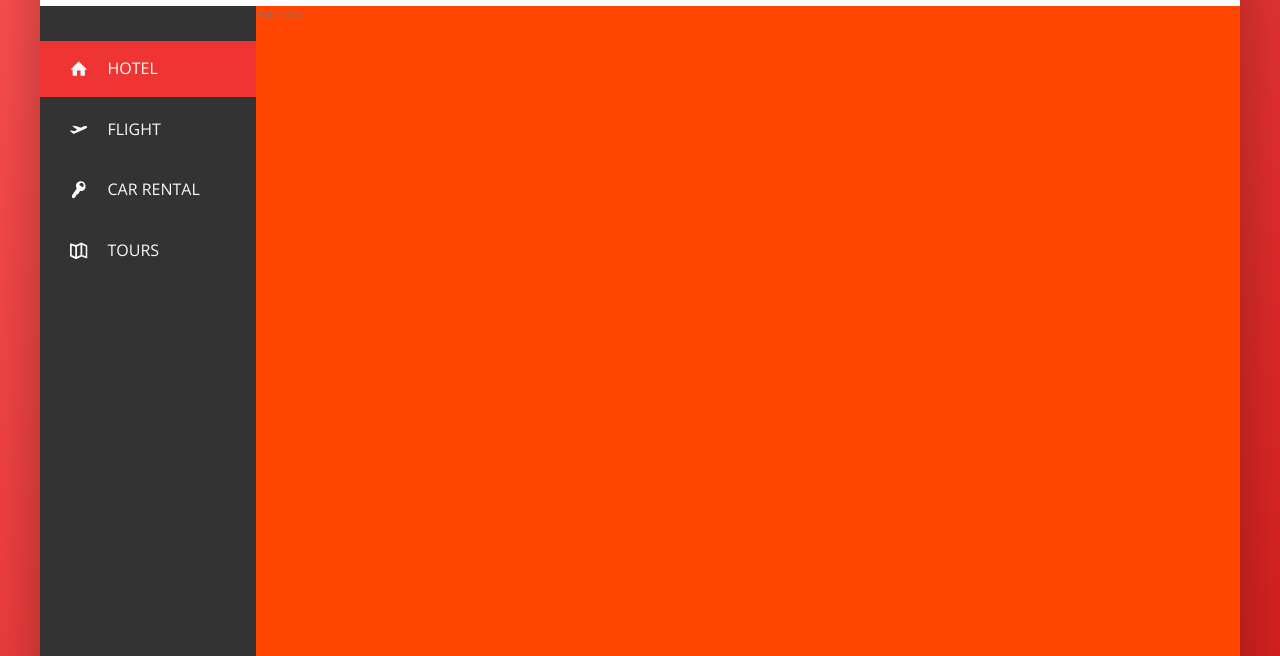
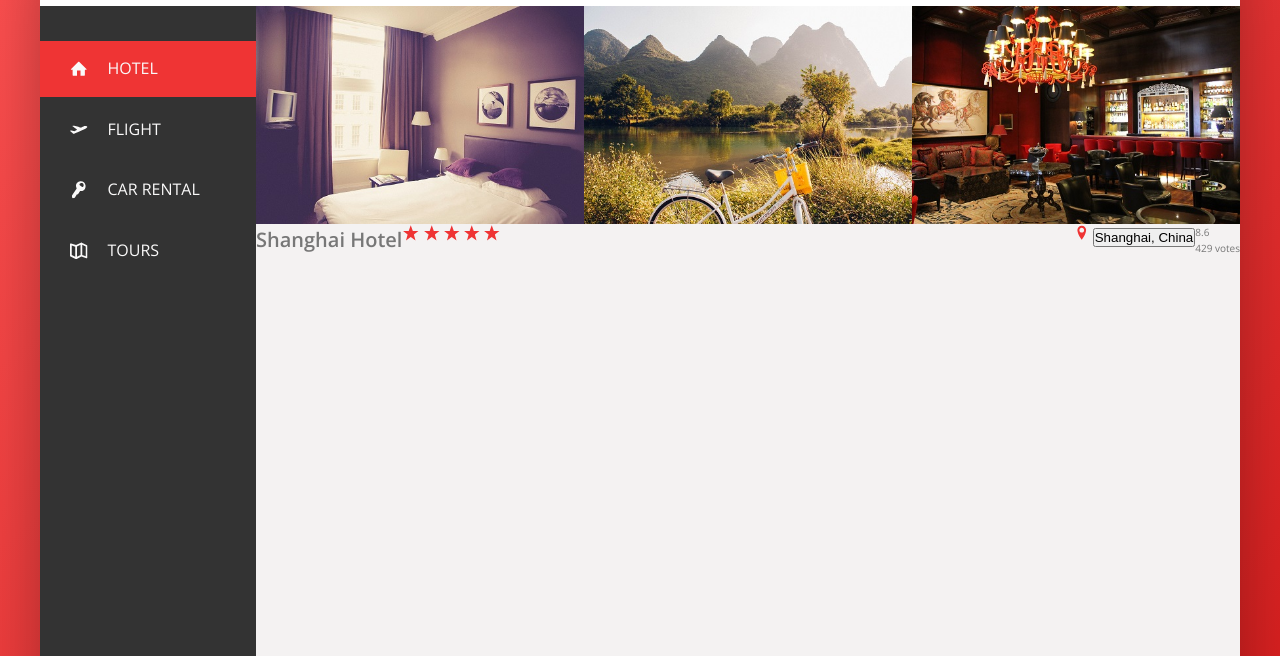
Before and after one commit to ivanvgarcia/Panda-Trip, a website: page index.html in a window 1280 px wide. Shown: the part 144-800 px from the top of the page. Drawn offline with nearby package versions, Linux system fonts and the light colour scheme.

Commit message:
Added Hotel Image and Headings
- Added 3 hotel images and the headings and ratings using flexbox.

```diff
--- a/index.html
+++ b/index.html
@@ -90,7 +90,52 @@
 
 
             <main class="hotel-view">
-                Hotel view
+                <div class="gallery">
+                    <figure class="gallery__item">
+                        <img src="img/hotel-1.jpg" alt="photo of hotel 1" class="gallery__photo">
+                    </figure>
+                    <figure class="gallery__item">
+                        <img src="img/hotel-2.jpg" alt="photo of hotel 2" class="gallery__photo">
+                    </figure>
+                    <figure class="gallery__item">
+                        <img src="img/hotel-3.jpg" alt="photo of hotel 3" class="gallery__photo">
+                    </figure>
+
+                </div>
+
+                <div class="overview">
+                    <h1 class="overview__heading">
+                        Shanghai Hotel
+                    </h1>
+                    <div class="overview__stars">
+                        <svg class="overview__icon-star">
+                            <use xlink:href="img/sprite.svg#icon-star"></use>
+                        </svg>
+                        <svg class="overview__icon-star">
+                            <use xlink:href="img/sprite.svg#icon-star"></use>
+                        </svg>
+                        <svg class="overview__icon-star">
+                            <use xlink:href="img/sprite.svg#icon-star"></use>
+                        </svg>
+                        <svg class="overview__icon-star">
+                            <use xlink:href="img/sprite.svg#icon-star"></use>
+                        </svg>
+                        <svg class="overview__icon-star">
+                            <use xlink:href="img/sprite.svg#icon-star"></use>
+                        </svg>
+                    </div>
+
+                    <div class="overview__location">
+                        <svg class="overview__icon-location">
+                            <use xlink:href="img/sprite.svg#icon-location-pin"></use>
+                        </svg>
+                        <button class="btn-inline">Shanghai, China</button>
+                    </div>
+                    <div class="overview__rating">
+                        <div class="overview__rating-average">8.6</div>
+                        <div class="overview__rating-count">429 votes</div>
+                    </div>
+                </div>
             </main>
         </div>
     </div>
--- a/sass/_component.scss
+++ b/sass/_component.scss
@@ -190,3 +190,54 @@
     text-align: center;
     padding: 2.5rem;
 }
+
+///////////////////////////////////////
+//GALLERY
+.gallery {
+
+    display: flex;
+
+    &__photo {
+        width: 100%;
+        display: block;
+    }
+}
+
+///////////////////////////////////////
+//HOTEL OVERVIEW
+.overview {
+
+    display: flex;
+
+
+    &__heading {
+
+}
+
+    &__stars {
+        margin-right: auto;
+    }
+
+    &__icon-star,
+    &__icon-location {
+        width: 1.75rem;
+        height: 1.75rem;
+        fill: var(--color-primary);
+    }
+
+    &__location {
+
+    }
+
+    &__rating {
+
+    }
+
+    &__rating-average {
+
+    }
+
+    &__rating-count {
+
+    }
+}
--- a/sass/_layout.scss
+++ b/sass/_layout.scss
@@ -29,7 +29,6 @@
 }
 
 .hotel-view {
-    background-color: orangered;
     height: 80rem;
     flex: 1;
 }
```
Also changed, not shown: css/style.css, img/hotel-1.jpg (added), img/hotel-2.jpg (added), img/hotel-3.jpg (added), 1 other file.
